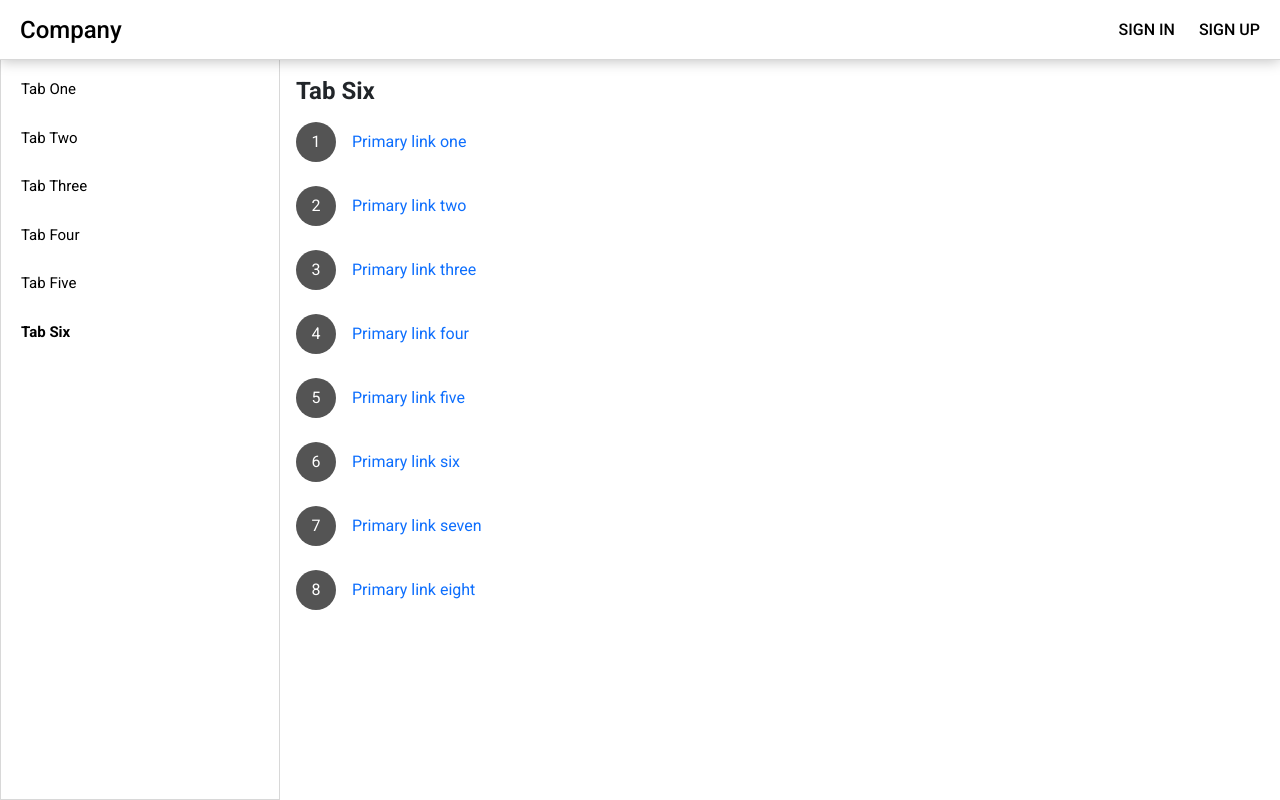
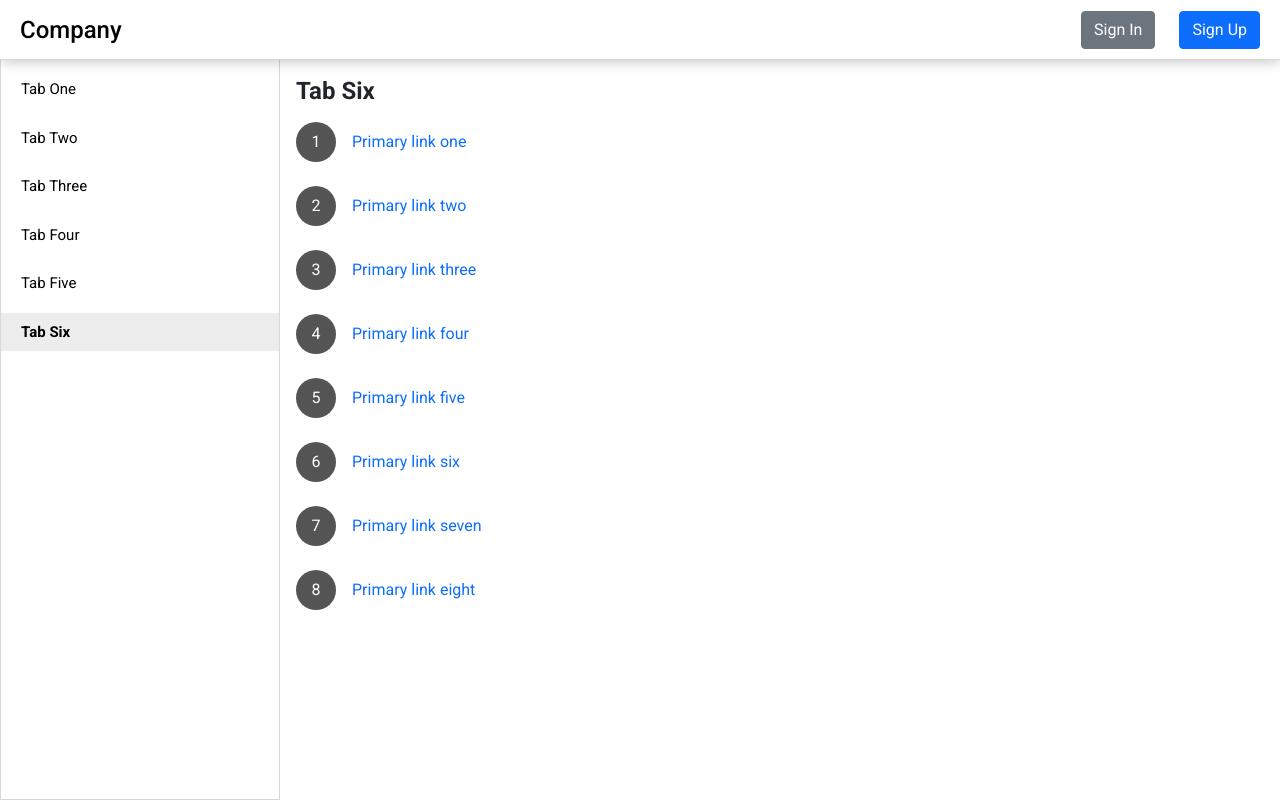
Before and after one commit to MANIMARAN-M/Naga-Project-N, a React (Create React App) app: page /tab-six in a window 1280 px wide. Built offline with nearby package versions, Linux system fonts and the light colour scheme.

Commit message:
UI bit enhanced

```diff
--- a/src/components/layout/Header.tsx
+++ b/src/components/layout/Header.tsx
@@ -7,10 +7,14 @@ const Header = () => {
                     <div className='header-menu-links hamburgerLink'>
                         <div className='subtitle-text'>Company</div>
                     </div>
-                    <div className="header-menu-links pe-2">
-                        <div className="header-menu-link d-flex align-items-center">
-                            <div className='p-text pl-2 text-uppercase'>Sign In</div>
-                            <div className='p-text pl-2 text-uppercase ms-4'>Sign Up</div>
+                    <div className="pe-2">
+                        <div className="d-flex align-items-center">
+                            <div className='p-text pl-2 text-uppercase'>
+                                <button type="button" className="btn btn-secondary">Sign In</button>
+                            </div>
+                            <div className='p-text pl-2 text-uppercase ms-4'>
+                                <button type="button" className="btn btn-primary">Sign Up</button>
+                            </div>
                         </div>
                     </div>
                 </div>
--- a/src/components/layout/_header.scss
+++ b/src/components/layout/_header.scss
@@ -22,10 +22,6 @@
     box-shadow: 0px 1px 13px rgba(0, 0, 0, 0.25);
 }
 
-.main-header :hover {
-    background: transparent !important;
-}
-
 .header-menu-links {
     div {
         color: #000;
--- a/src/components/layout/sidebar/_sidebar.scss
+++ b/src/components/layout/sidebar/_sidebar.scss
@@ -46,7 +46,7 @@
     }
 }
 
-.hamburger{
+.hamburger {
     position: fixed;
     top: 15px;
     left: 10px;
@@ -54,7 +54,8 @@
     display: none;
     background-color: transparent;
     border: none;
-    svg{
+
+    svg {
         width: 20px;
         height: auto;
     }
@@ -89,8 +90,10 @@
         user-select: none;
         border: 1px solid rgba($color: #C8C8C8, $alpha: 0.7);
         border-top: 0px;
-        .sidebarHeader{
+
+        .sidebarHeader {
             position: relative;
+
             &::after {
                 content: '';
                 position: absolute;
@@ -101,6 +104,7 @@
                 width: 90%;
                 background-color: #C8C8C8;
             }
+
             // img{
             //     width: 100%;
             //     height: auto;
@@ -108,6 +112,7 @@
             // }
             // border-bottom: 1px solid #C8C8C8;
         }
+
         .pro-sidebar-inner {
             background-color: #fff;
 
@@ -147,6 +152,10 @@
                                 }
                             }
 
+                            &:hover {
+                                background-color: rgba($color: #000000, $alpha: 0.07);
+                            }
+
                             &::before {
                                 box-shadow: none;
                             }
@@ -155,6 +164,7 @@
                         &.active,
                         &.firstLevelMenu.open {
                             .pro-inner-item {
+                                background-color: rgba($color: #000000, $alpha: 0.07);
                                 .pro-icon-wrapper {
                                     &::after {
                                         // width: 70%;
@@ -293,7 +303,8 @@
                         .sidebarFooterHelp,
                         .sidebarFooterVersion {
                             padding: 0 10px;
-                            span{
+
+                            span {
                                 color: #0344a5;
                                 font-weight: 600;
                             }
@@ -353,9 +364,10 @@
 // Mobile responsive
 
 @media(max-width: 1060px) {
-    .hamburger{
+    .hamburger {
         display: block;
     }
+
     // Layout
     .mainApp {
         .sidebarAside {
--- a/src/sass/style.css
+++ b/src/sass/style.css
@@ -144,10 +144,6 @@ ul {
   border-bottom: 1px solid rgba(200, 200, 200, 0.7);
   -webkit-box-shadow: 0px 1px 13px rgba(0, 0, 0, 0.25);
           box-shadow: 0px 1px 13px rgba(0, 0, 0, 0.25);
-}
-
-.main-header :hover {
-  background: transparent !important;
 }
 
 .header-menu-links div {
@@ -312,9 +308,17 @@ ul {
   fill: #000000;
 }
 
+.sidebar .pro-sidebar .pro-sidebar-inner .pro-sidebar-layout .pro-menu .pro-menu-item .pro-inner-item:hover {
+  background-color: rgba(0, 0, 0, 0.07);
+}
+
 .sidebar .pro-sidebar .pro-sidebar-inner .pro-sidebar-layout .pro-menu .pro-menu-item .pro-inner-item::before {
   -webkit-box-shadow: none;
           box-shadow: none;
+}
+
+.sidebar .pro-sidebar .pro-sidebar-inner .pro-sidebar-layout .pro-menu .pro-menu-item.active .pro-inner-item, .sidebar .pro-sidebar .pro-sidebar-inner .pro-sidebar-layout .pro-menu .pro-menu-item.firstLevelMenu.open .pro-inner-item {
+  background-color: rgba(0, 0, 0, 0.07);
 }
 
 .sidebar .pro-sidebar .pro-sidebar-inner .pro-sidebar-layout .pro-menu .pro-menu-item.active .pro-inner-item .pro-icon-wrapper::after, .sidebar .pro-sidebar .pro-sidebar-inner .pro-sidebar-layout .pro-menu .pro-menu-item.firstLevelMenu.open .pro-inner-item .pro-icon-wrapper::after {
```
Also changed, not shown: 1 other file (tests, documents, lock files or other folders).
